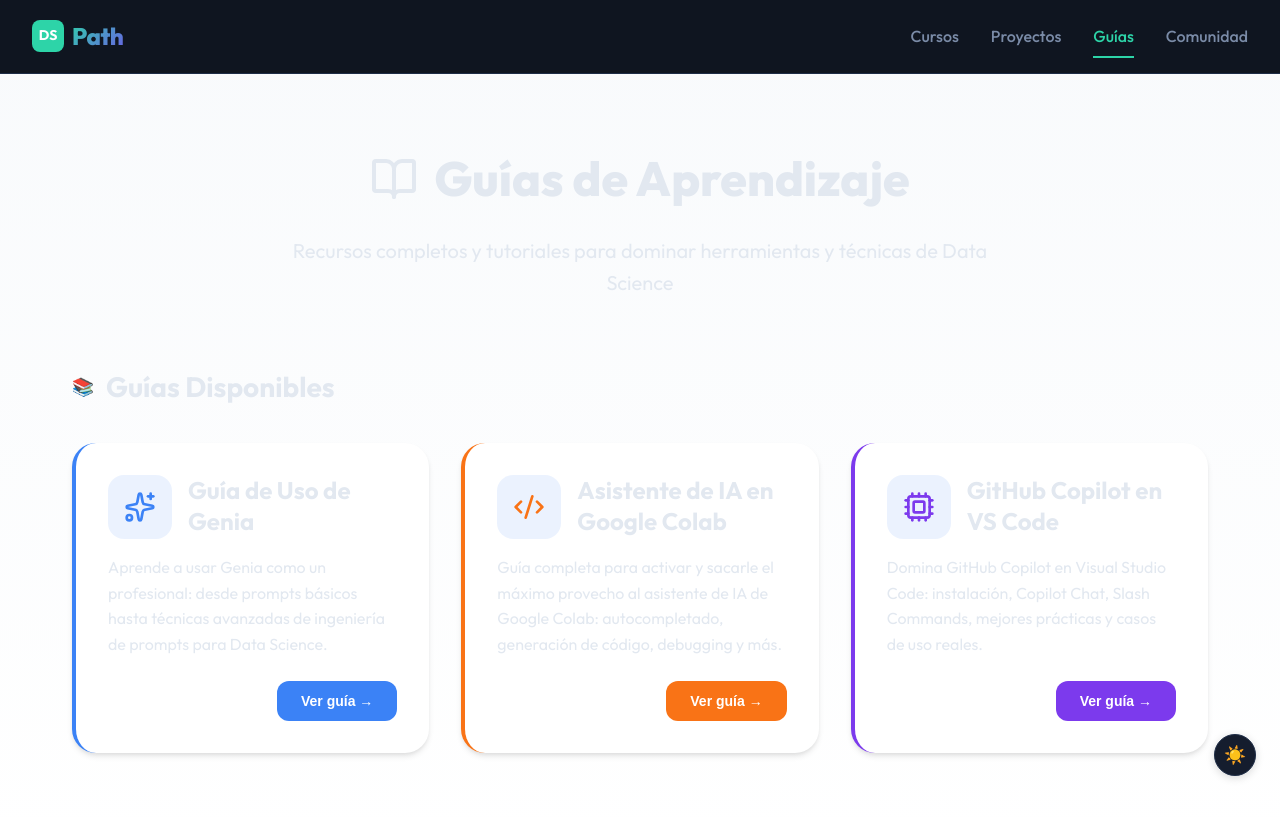
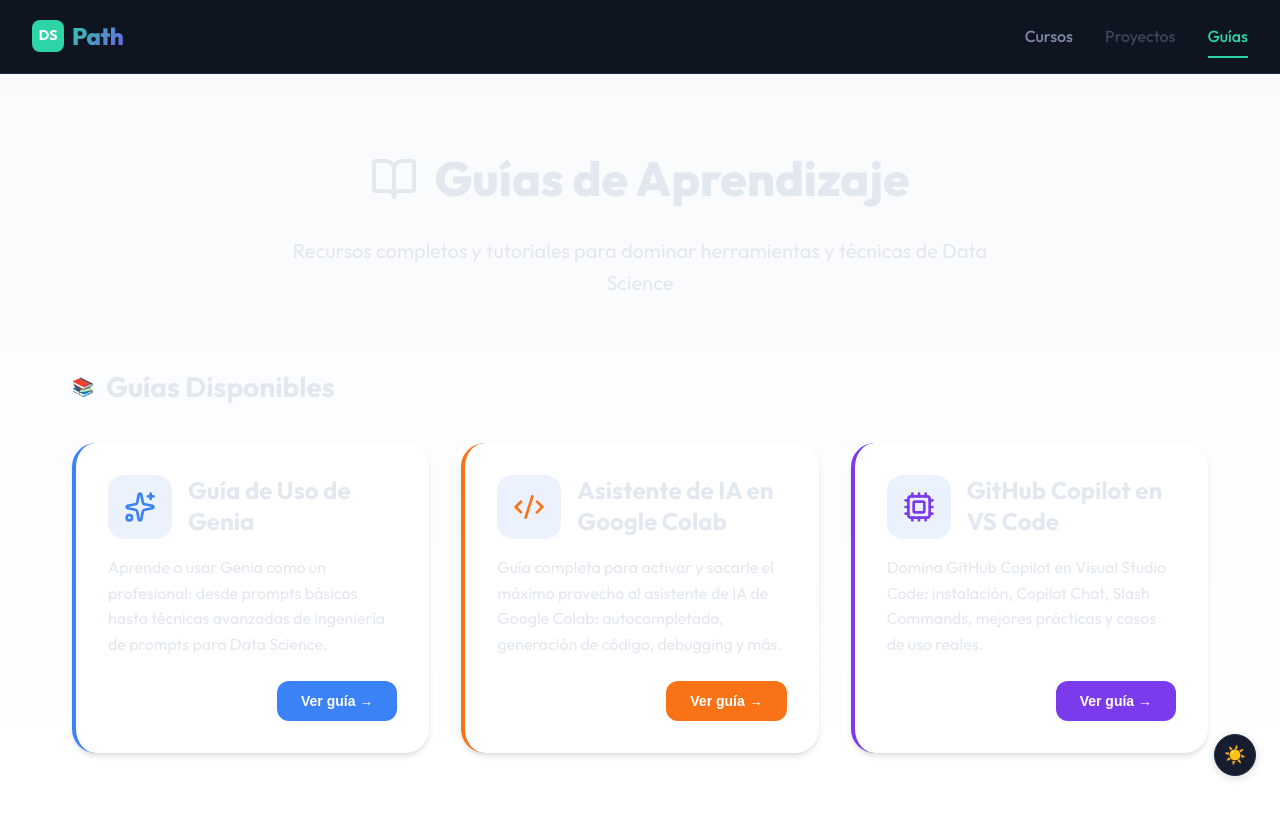
Before and after one commit to rodemore/DSPath, a React (Vite) app: page /guides in a window 1280 px wide. Shown: the top 818 px of the page. Built offline with nearby package versions, Linux system fonts and the light colour scheme.

Commit message:
Removing Comunidad from navbar

```diff
--- a/src/App.tsx
+++ b/src/App.tsx
@@ -189,9 +189,8 @@
               </div>
               <div className="nav-links">
                 <a href="/" className="nav-link active">Cursos</a>
-                <a href="#" className="nav-link">Proyectos</a>
+                <a href="#" className="nav-link disabled">Proyectos</a>
                 <a href="/guides" className="nav-link">Guías</a>
-                <a href="#" className="nav-link">Comunidad</a>
               </div>
             </div>
           </nav>
--- a/src/pages/GuidesPage.tsx
+++ b/src/pages/GuidesPage.tsx
@@ -62,9 +62,8 @@
           </div>
           <div className="nav-links">
             <a href="/" className="nav-link">Cursos</a>
-            <a href="#" className="nav-link">Proyectos</a>
+            <a href="#" className="nav-link disabled">Proyectos</a>
             <a href="/guides" className="nav-link active">Guías</a>
-            <a href="#" className="nav-link">Comunidad</a>
           </div>
         </div>
       </nav>
--- a/src/styles/globals.css
+++ b/src/styles/globals.css
@@ -895,6 +895,12 @@
   background: var(--accent);
 }
 
+.nav-link.disabled {
+  opacity: 0.4;
+  cursor: not-allowed;
+  pointer-events: none;
+}
+
 /* ─── SUPER MODULES VIEW ─── */
 .super-modules-header {
   position: relative;
```
